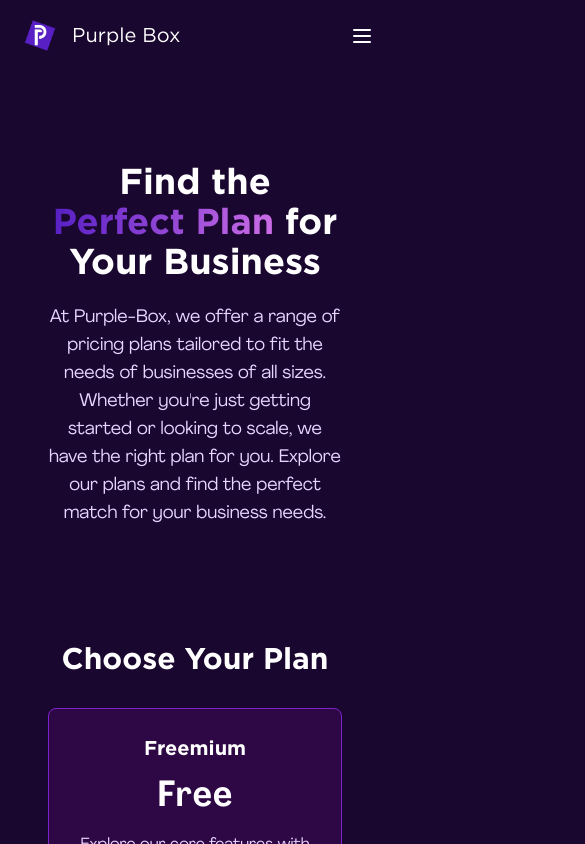
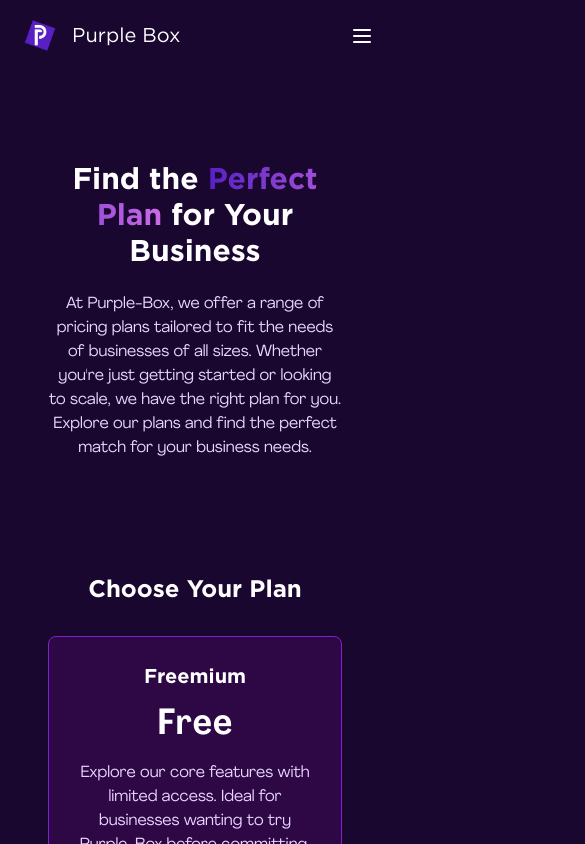
Before and after one commit to VooYee/Purple-Box, a Next.js app: page /pricing in a window 390 px wide. Shown: the top 844 px of the page, 585 px wide, since content can reach past the window. Built offline with nearby package versions, Linux system fonts and the light colour scheme.

Commit message:
feat: responsive on pricing

```diff
--- a/components/pricing/AddOns.tsx
+++ b/components/pricing/AddOns.tsx
@@ -48,7 +48,7 @@ const AddOns = () => {
       >
         Enhance Your Plan with Add-Ons
       </motion.h2>
-      <motion.div className="flex justify-between w-full gap-4" variants={containerVariants}>
+      <motion.div className="flex flex-col md:flex-row justify-between w-full gap-4" variants={containerVariants}>
         {[
           { title: 'WhatsApp Integration', price: '€15/month' },
           { title: 'Email Integration', price: '€10/month' },
--- a/components/pricing/Features.tsx
+++ b/components/pricing/Features.tsx
@@ -46,7 +46,7 @@ const Features = () => {
     >
       {/* Animated Title */}
       <motion.h2
-        className="text-3xl font-bold text-center font-gotham"
+        className="text-2xl lg:text-3xl font-bold text-center font-gotham"
         variants={rowVariants}
       >
         Compare Our Plans
--- a/components/pricing/Intro.tsx
+++ b/components/pricing/Intro.tsx
@@ -46,7 +46,7 @@ const Intro = () => {
     >
       {/* Animated Title */}
       <motion.h1
-        className="text-4xl font-bold font-gotham"
+        className="text-3xl lg:text-4xl font-bold font-gotham"
         variants={textVariants}
       >
         Find the <span className="text-gradient">Perfect Plan</span> for Your Business
@@ -54,7 +54,7 @@ const Intro = () => {
 
       {/* Animated Description */}
       <motion.p
-        className="max-w-3xl mx-auto text-lg text-purple-200"
+        className="max-w-3xl mx-auto text-md lg:text-lg text-purple-200"
         variants={textVariants}
       >
         At Purple-Box, we offer a range of pricing plans tailored to fit the needs of businesses of all sizes. Whether you're just getting started or looking to scale, we have the right plan for you. Explore our plans and find the perfect match for your business needs.
--- a/components/pricing/Tiers.tsx
+++ b/components/pricing/Tiers.tsx
@@ -49,7 +49,7 @@ const Tiers = () => {
     >
       {/* Animated Title */}
       <motion.h2
-        className="text-3xl font-bold text-center font-gotham"
+        className="text-2xl lg:text-3xl font-bold text-center font-gotham"
         variants={cardVariants}
       >
         Choose Your Plan
```
